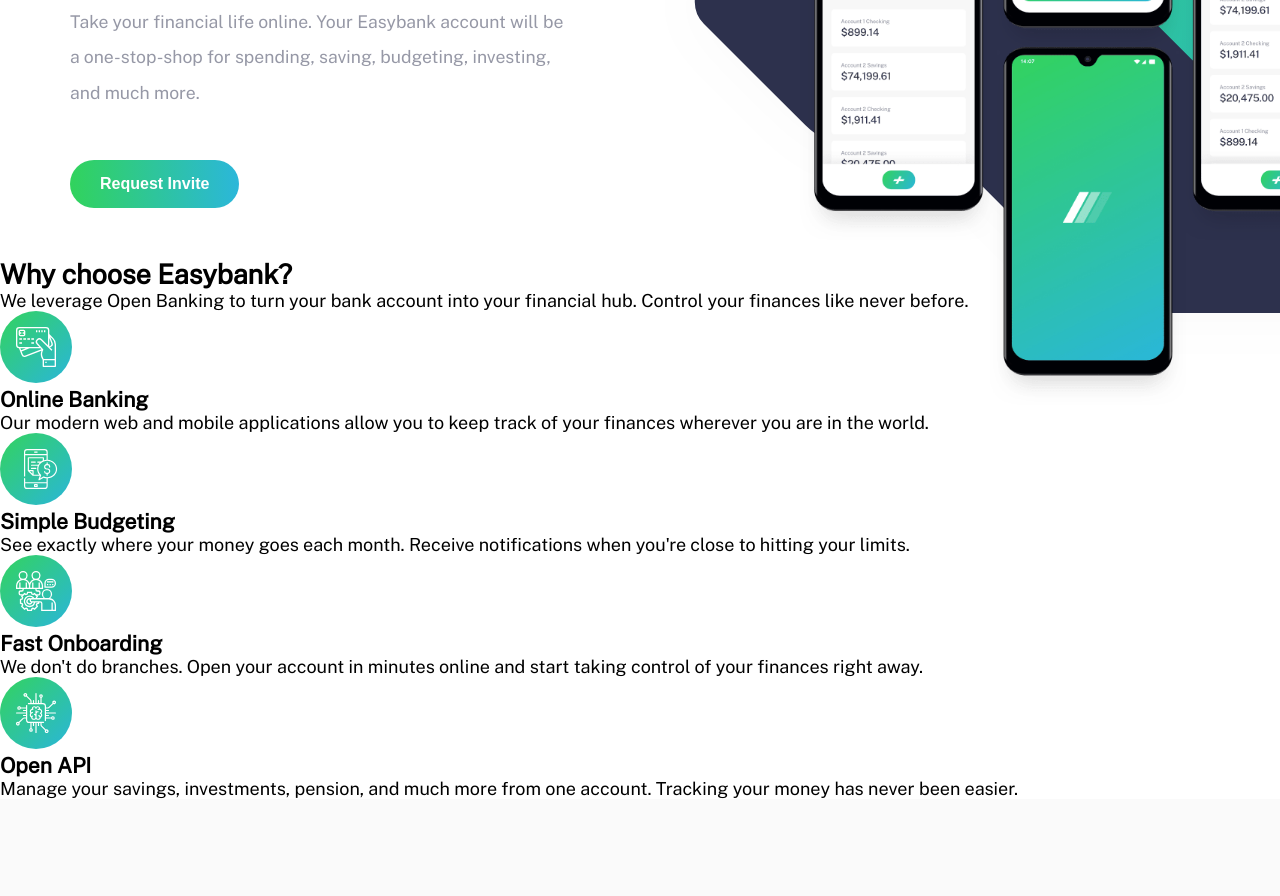
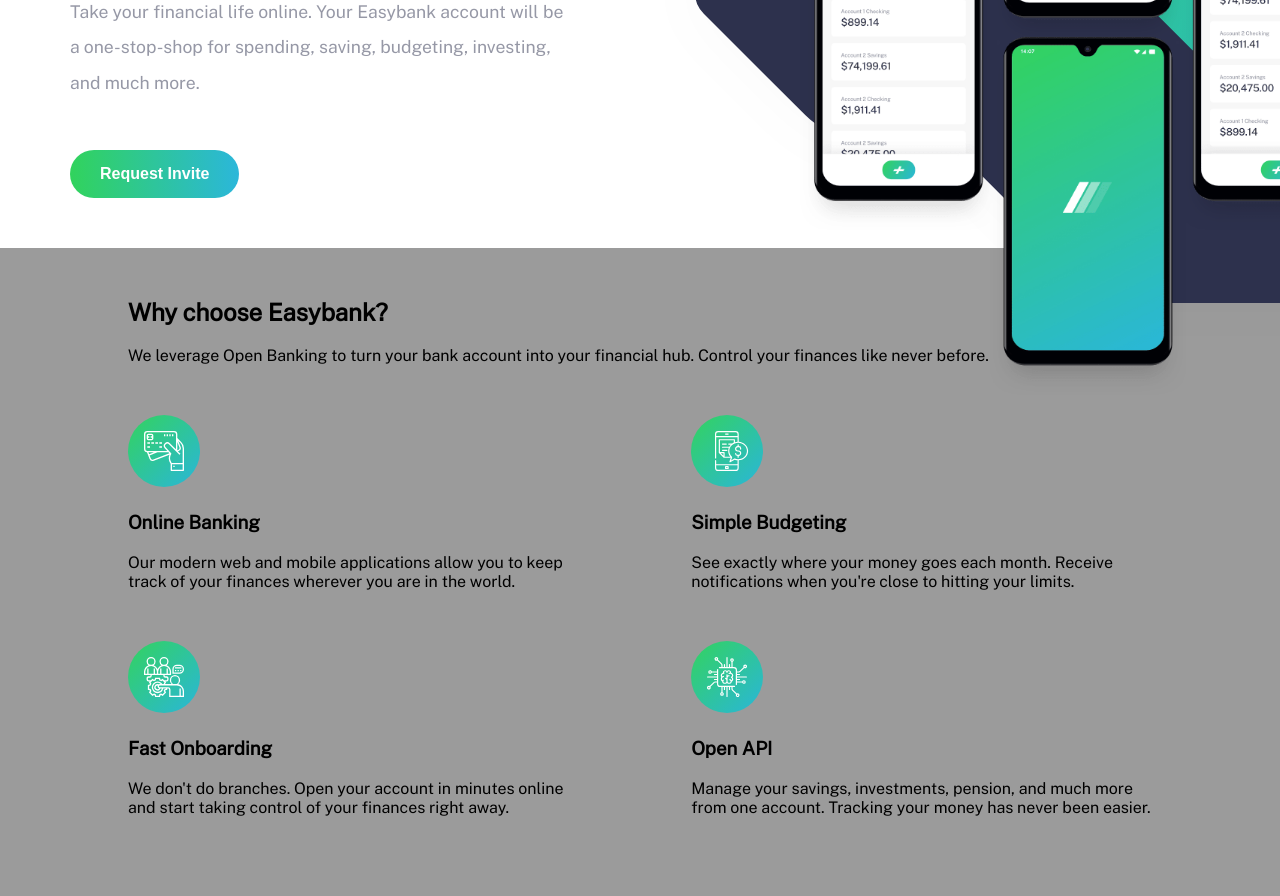
Before and after one commit to Stef-Lev/CodingPartners, a website built with Parcel: page easy-bank-header/index.html in a window 1280 px wide. Shown: the part 309-1205 px from the top of the page. Built offline with nearby package versions, Linux system fonts and the light colour scheme.

Commit message:
features done

```diff
--- a/easy-bank-header/styles/_header.scss
+++ b/easy-bank-header/styles/_header.scss
@@ -3,8 +3,6 @@
 $buttonGreen:hsl(136, 65%, 51%);
 $buttonBlue:hsl(192, 70%, 51%);
 $white: hsl(0,0,100%);
-
-
 
 *,*::before,*::after{
     margin: 0;
@@ -13,7 +11,7 @@
 }
 body{
     font-family: 'Public Sans', sans-serif;
-    font-size: 18px;
+    font-size: 16px;
     overflow-x: hidden;
 }
 
@@ -25,7 +23,7 @@
     flex-direction: row;
     justify-content: space-between;
     align-items: center;
-    padding: 25px 10%;
+    padding: 20px 10%;
     z-index: 3;
 
     .invite-btn{
@@ -68,7 +66,7 @@
     .intro-text {
         position: relative;
         margin: 0 auto;
-        padding: 0 40px;
+        padding: 0 10%;
         text-align: center;
 
         h1{
@@ -103,8 +101,7 @@
     }
 }
 
-
-@media (min-width: 768px) {
+@media all and (min-width: 768px) {
     header{
 
         .burger{
@@ -181,11 +178,10 @@
             width: 90%;
             margin-top: -14%;
             margin-left: 25%;
-
         }
     }
  }
- @media (min-width: 1000px) {
+ @media all and (min-width: 1000px) {
     main .intro-text {
       padding-left: 70px;
       padding-right: 70px;
--- a/easy-bank-header/styles/_icons.scss
+++ b/easy-bank-header/styles/_icons.scss
@@ -1,16 +1,51 @@
+$icon-cont-bkg:hsl(220, 16%, 96%);
+
 .features{
-    padding: 0 10%;
+    padding: 50px 10%;
     position: relative;
-    top:100px;
     background-color: rgb(155, 155, 155);
     z-index: -2;
+    text-align: center;
+
+    h2{
+        margin-bottom: 20px;
+    }
+    p{
+        margin-bottom: 50px;
+    }
 }
 
 .icon-wrapper{
     display: flex;
     flex-direction: row;
+    flex-wrap: wrap;
     justify-content: space-between;
 }
+
 .feature-icons{
-    width: 100%;
+   flex-basis: 100%;
+   img,h3{
+       margin-bottom: 20px;
+   }
+   p{
+       margin-bottom: 50px;
+   }
 }
+
+@media all and (min-width: 768px){
+    .feature-icons{
+        flex-basis: 45%;
+    }
+    .features{
+        text-align: left;
+    }
+}
+
+@media all and (min-width: 1300px){
+    .feature-icons{
+        flex-basis: 23%;
+    .features{
+        text-align: left;
+    }
+}
+}
```
Also changed, not shown: easy-bank-header/styles/style.css, 1 other file.
